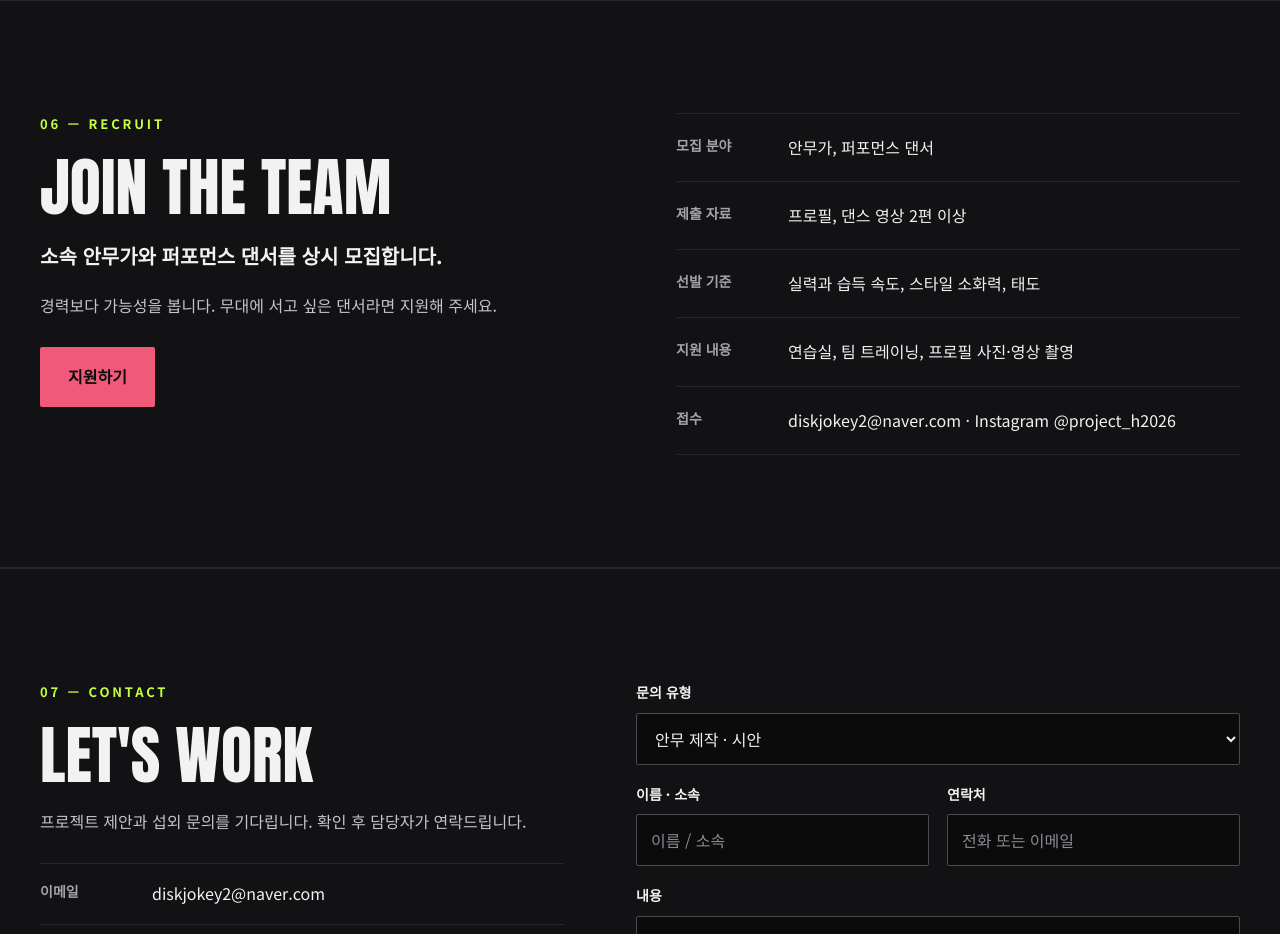
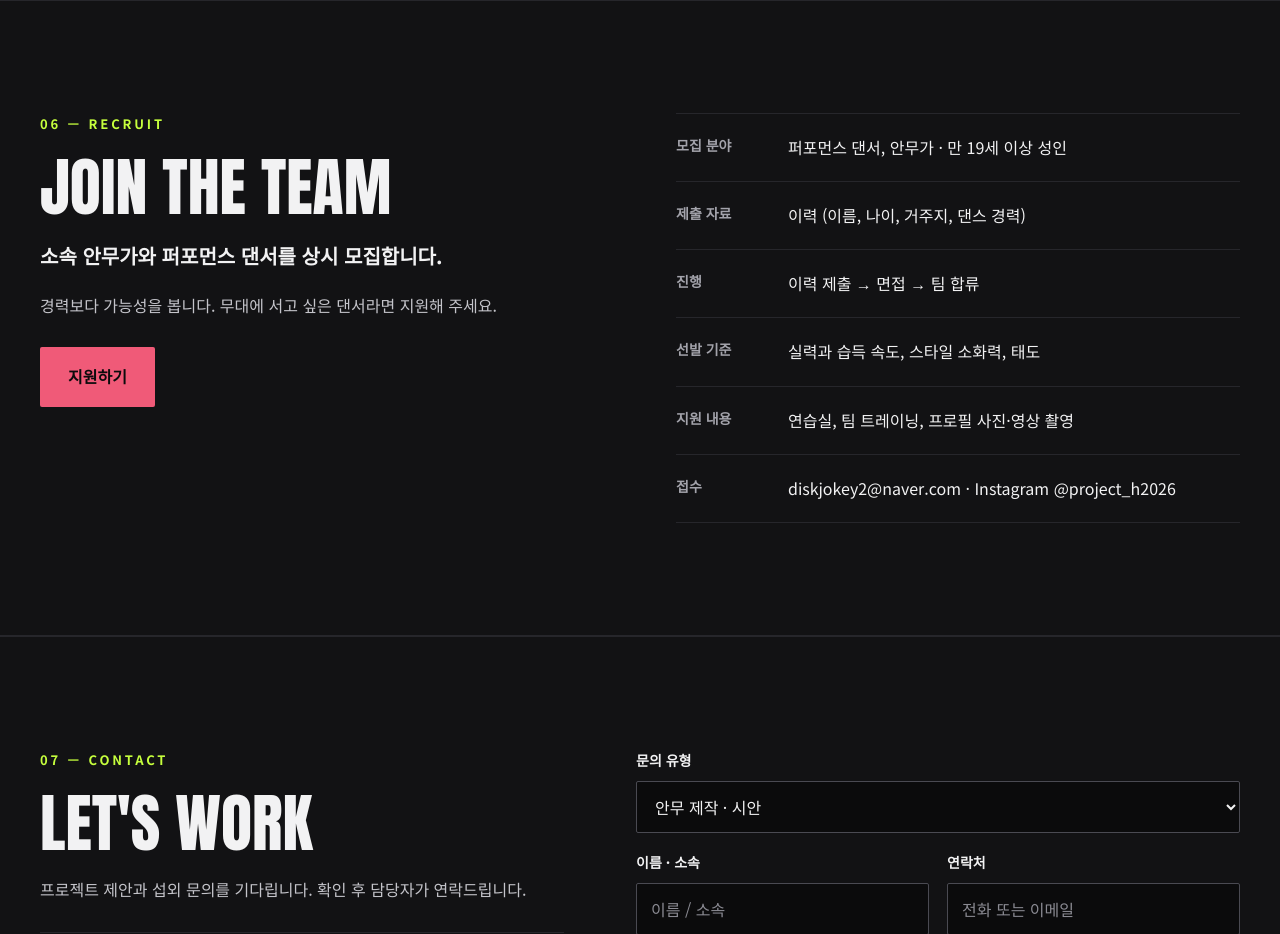
Before and after one commit to PROJECTH-dance/projectdance-site, a plain HTML site: page index.html in a window 1280 px wide. Shown: the part 4580-5514 px from the top of the page. Drawn offline with nearby package versions, Linux system fonts and the light colour scheme.

Commit message:
Add files via upload

```diff
--- a/index.html
+++ b/index.html
@@ -207,8 +207,9 @@ a:focus-visible,button:focus-visible,input:focus-visible,select:focus-visible,te
 </div>
 </div>
 <div style="flex: 1 1 380px; min-width: 0; display: flex; flex-direction: column">
-<div style="display: flex; gap: 24px; padding: 20px 0; border-top: 1px solid #26262B"><span style="min-width: 88px; font-size: 14px; font-weight: 700; color: #A3A3AB">모집 분야</span><span>안무가, 퍼포먼스 댄서</span></div>
-<div style="display: flex; gap: 24px; padding: 20px 0; border-top: 1px solid #26262B"><span style="min-width: 88px; font-size: 14px; font-weight: 700; color: #A3A3AB">제출 자료</span><span>프로필, 댄스 영상 2편 이상</span></div>
+<div style="display: flex; gap: 24px; padding: 20px 0; border-top: 1px solid #26262B"><span style="min-width: 88px; font-size: 14px; font-weight: 700; color: #A3A3AB">모집 분야</span><span>퍼포먼스 댄서, 안무가 · 만 19세 이상 성인</span></div>
+<div style="display: flex; gap: 24px; padding: 20px 0; border-top: 1px solid #26262B"><span style="min-width: 88px; font-size: 14px; font-weight: 700; color: #A3A3AB">제출 자료</span><span>이력 (이름, 나이, 거주지, 댄스 경력)</span></div>
+<div style="display: flex; gap: 24px; padding: 20px 0; border-top: 1px solid #26262B"><span style="min-width: 88px; font-size: 14px; font-weight: 700; color: #A3A3AB">진행</span><span>이력 제출 → 면접 → 팀 합류</span></div>
 <div style="display: flex; gap: 24px; padding: 20px 0; border-top: 1px solid #26262B"><span style="min-width: 88px; font-size: 14px; font-weight: 700; color: #A3A3AB">선발 기준</span><span>실력과 습득 속도, 스타일 소화력, 태도</span></div>
 <div style="display: flex; gap: 24px; padding: 20px 0; border-top: 1px solid #26262B"><span style="min-width: 88px; font-size: 14px; font-weight: 700; color: #A3A3AB">지원 내용</span><span>연습실, 팀 트레이닝, 프로필 사진·영상 촬영</span></div>
 <div style="display: flex; gap: 24px; padding: 20px 0; border-top: 1px solid #26262B; border-bottom: 1px solid #26262B"><span style="min-width: 88px; font-size: 14px; font-weight: 700; color: #A3A3AB">접수</span><span>diskjokey2@naver.com · Instagram @project_h2026</span></div>
```
